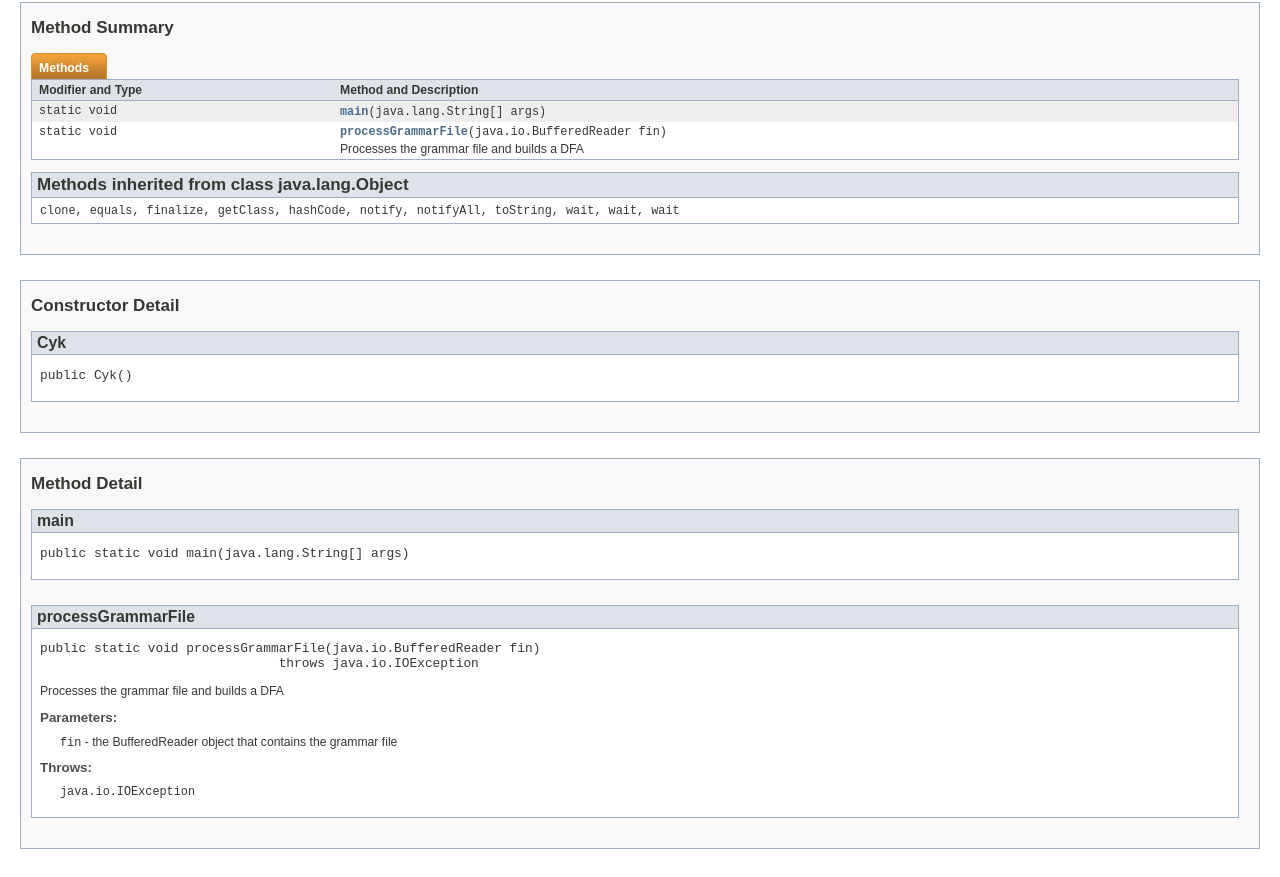
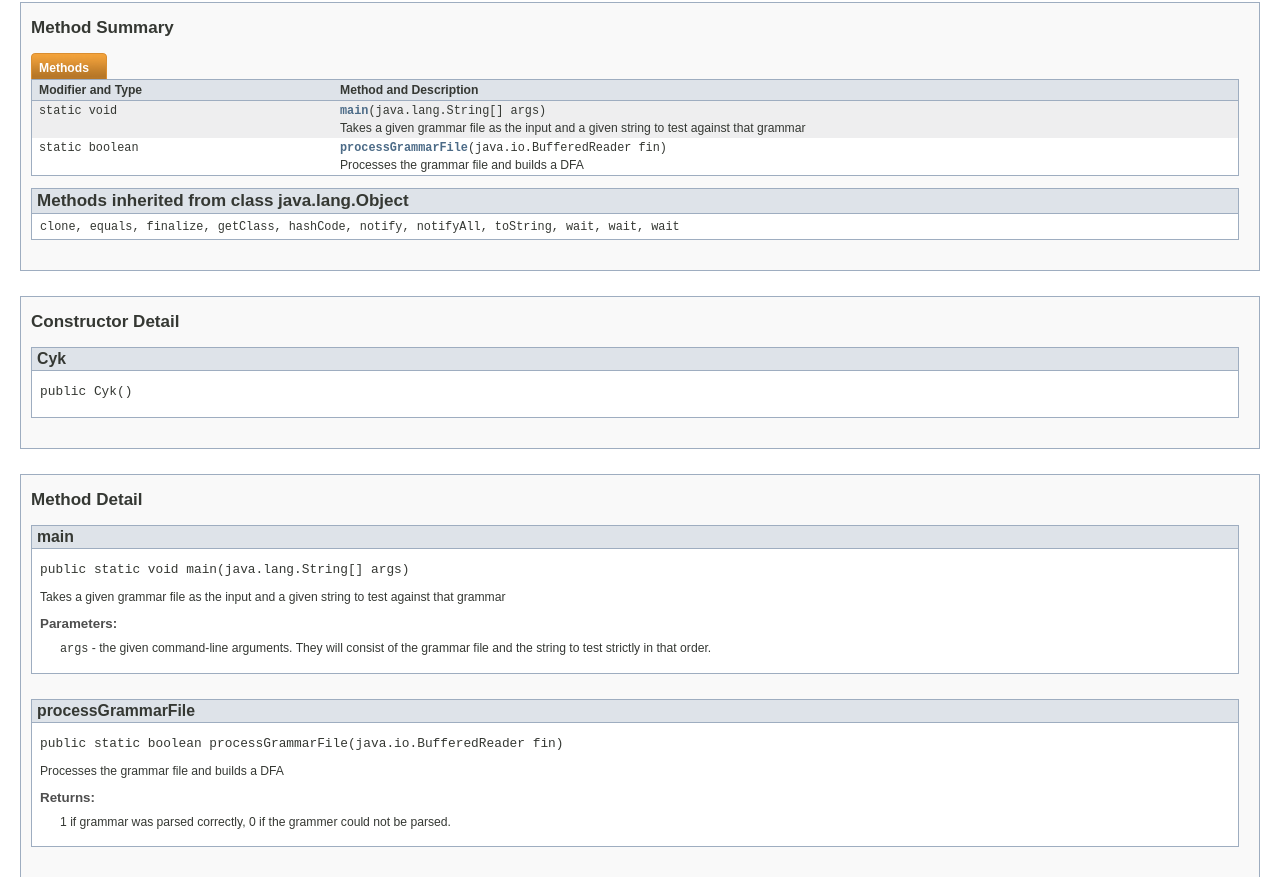
Before and after one commit to DiegoFernandes87/CYK-Java, a plain HTML site: page doc/Cyk.html in a window 1280 px wide. Shown: the part 422-1299 px from the top of the page. Drawn offline with Linux system fonts and the light colour scheme.

Commit message:
javadoc update

```diff
--- a/doc/Cyk.html
+++ b/doc/Cyk.html
@@ -2,7 +2,7 @@
 <!-- NewPage -->
 <html lang="en">
 <head>
-<!-- Generated by javadoc (version 1.7.0_17) on Tue Mar 12 23:00:18 PDT 2013 -->
+<!-- Generated by javadoc (version 1.7.0_17) on Tue Mar 12 23:29:15 PDT 2013 -->
 <title>Cyk</title>
 <meta name="date" content="2013-03-12">
 <link rel="stylesheet" type="text/css" href="stylesheet.css" title="Style">
@@ -132,10 +132,13 @@ extends java.lang.Object</pre>
 </tr>
 <tr class="altColor">
 <td class="colFirst"><code>static void</code></td>
-<td class="colLast"><code><strong><a href="Cyk.html#main(java.lang.String[])">main</a></strong>(java.lang.String[]&nbsp;args)</code>&nbsp;</td>
+<td class="colLast"><code><strong><a href="Cyk.html#main(java.lang.String[])">main</a></strong>(java.lang.String[]&nbsp;args)</code>
+<div class="block">Takes a given grammar file as the input and a given string to test
+ against that grammar</div>
+</td>
 </tr>
 <tr class="rowColor">
-<td class="colFirst"><code>static void</code></td>
+<td class="colFirst"><code>static boolean</code></td>
 <td class="colLast"><code><strong><a href="Cyk.html#processGrammarFile(java.io.BufferedReader)">processGrammarFile</a></strong>(java.io.BufferedReader&nbsp;fin)</code>
 <div class="block">Processes the grammar file and builds a DFA</div>
 </td>
@@ -186,6 +189,11 @@ extends java.lang.Object</pre>
 <li class="blockList">
 <h4>main</h4>
 <pre>public static&nbsp;void&nbsp;main(java.lang.String[]&nbsp;args)</pre>
+<div class="block">Takes a given grammar file as the input and a given string to test
+ against that grammar</div>
+<dl><dt><span class="strong">Parameters:</span></dt><dd><code>args</code> - the given command-line arguments. They will consist of
+             the grammar file and the string to test strictly in that
+             order.</dd></dl>
 </li>
 </ul>
 <a name="processGrammarFile(java.io.BufferedReader)">
@@ -194,12 +202,10 @@ extends java.lang.Object</pre>
 <ul class="blockListLast">
 <li class="blockList">
 <h4>processGrammarFile</h4>
-<pre>public static&nbsp;void&nbsp;processGrammarFile(java.io.BufferedReader&nbsp;fin)
-                               throws java.io.IOException</pre>
+<pre>public static&nbsp;boolean&nbsp;processGrammarFile(java.io.BufferedReader&nbsp;fin)</pre>
 <div class="block">Processes the grammar file and builds a DFA</div>
-<dl><dt><span class="strong">Parameters:</span></dt><dd><code>fin</code> - the BufferedReader object that contains the grammar file</dd>
-<dt><span class="strong">Throws:</span></dt>
-<dd><code>java.io.IOException</code></dd></dl>
+<dl><dt><span class="strong">Returns:</span></dt><dd>1 if grammar was parsed correctly, 0 if the grammer could not
+          be parsed.</dd></dl>
 </li>
 </ul>
 </li>
```
Also changed, not shown: doc/allclasses-frame.html (+1 -1 lines), doc/allclasses-noframe.html (+1 -1 lines), doc/constant-values.html (+1 -1 lines), doc/deprecated-list.html (+1 -1 lines), doc/help-doc.html (+1 -1 lines), doc/index-all.html (+5 -2 lines), doc/index.html (+1 -1 lines), doc/overview-tree.html (+1 -1 lines), doc/package-frame.html (+1 -1 lines), doc/package-summary.html (+1 -1 lines), doc/package-tree.html (+1 -1 lines).
